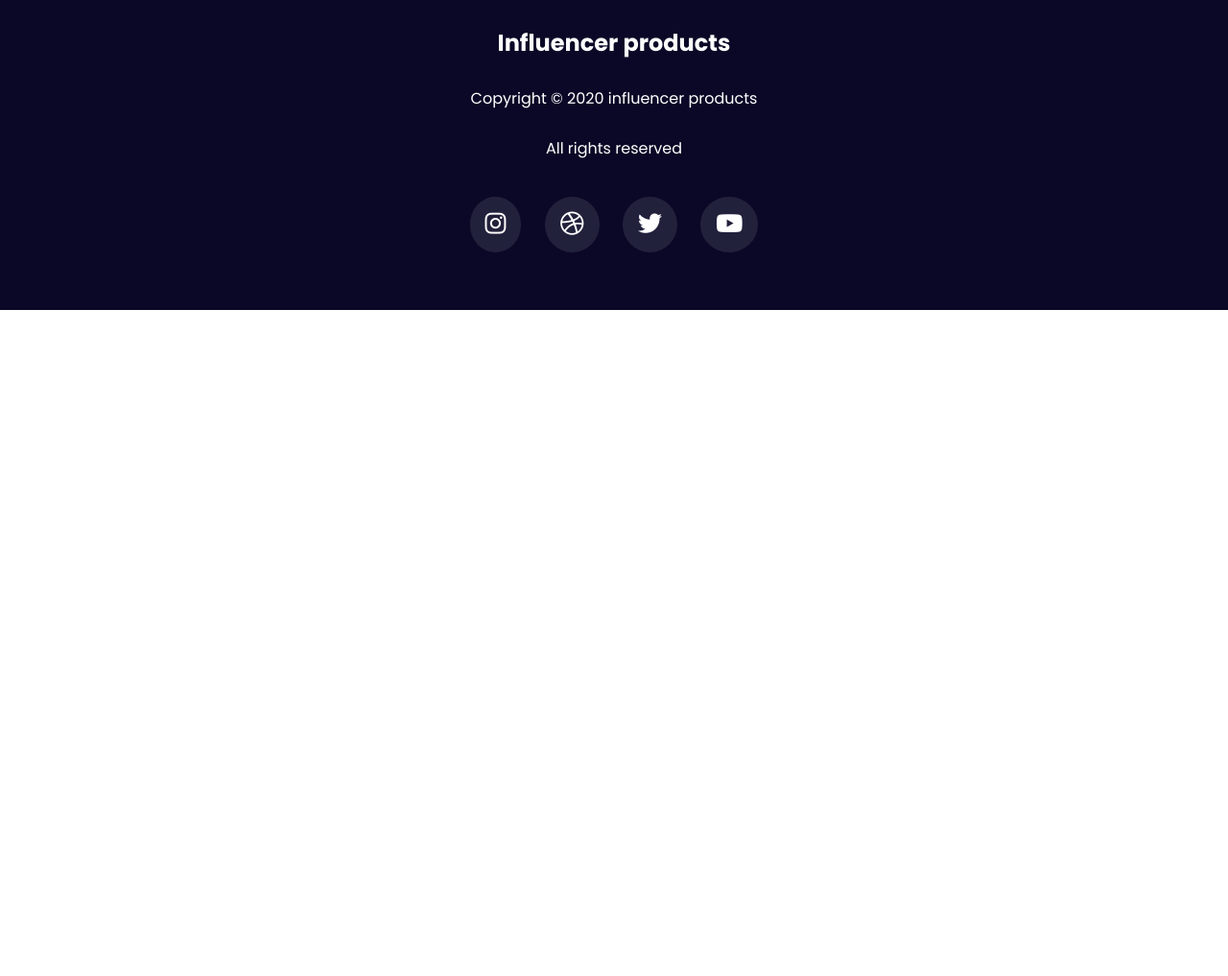
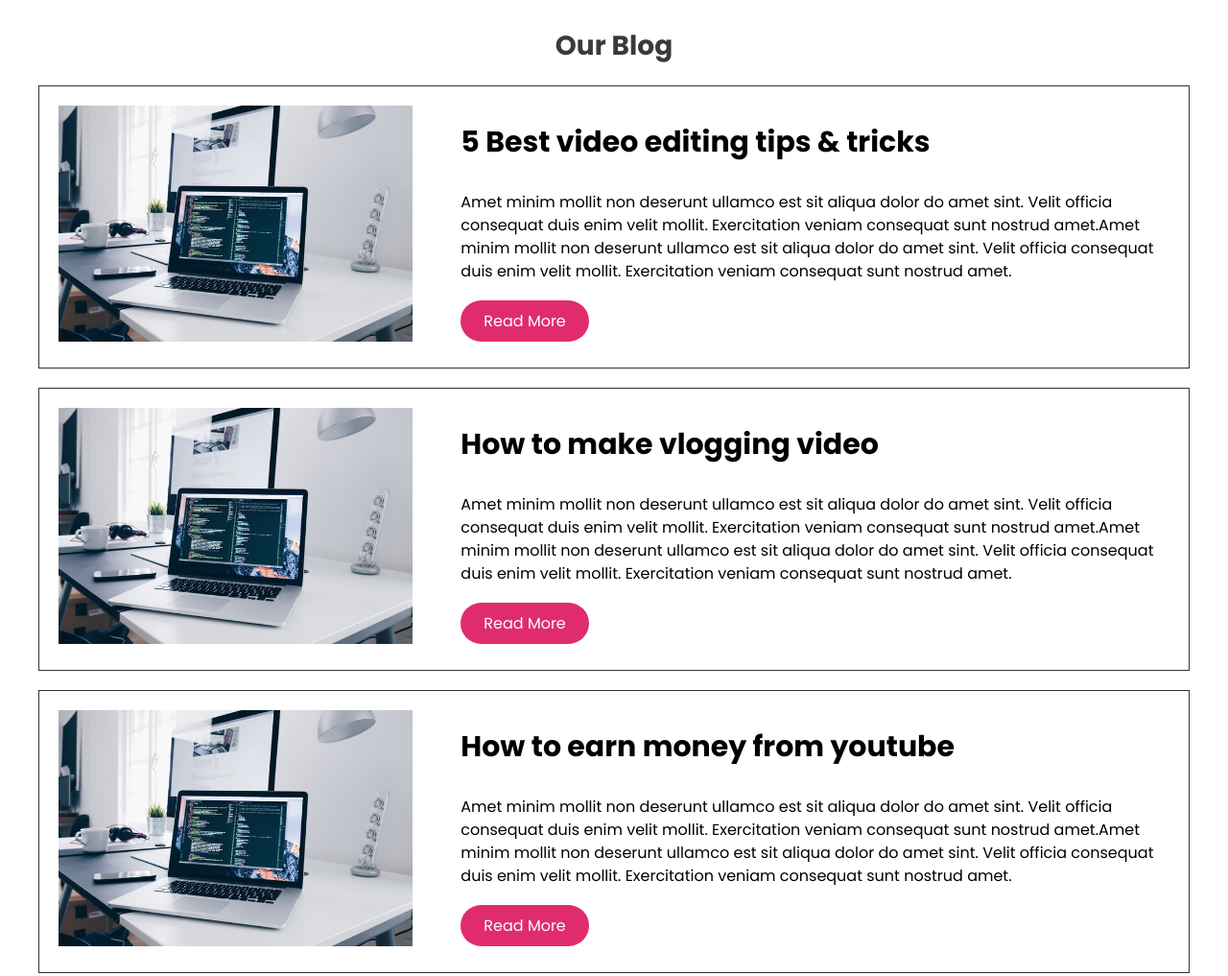
Before and after one commit to biplopx/influencer-gear, a plain HTML site: page index.html in a window 1280 px wide. Shown: the part 3000-4017 px from the top of the page at 96% size. Before the commit the page ends 3323 px from the top, so only its background shows below. Drawn offline with Linux system fonts and the light colour scheme.

Commit message:
our blog

```diff
--- a/index.html
+++ b/index.html
@@ -223,6 +223,42 @@
         <a href="/">Preebook Now <i class="fas fa-arrow-right"></i></a>
       </div>
     </section>
+    <!-- Our Blog -->
+    <section class="our-blog">
+      <h1 class="m-heading">Our Blog</h2>
+      <div class="container">
+        <div class="blog">
+          <div class="feature-img">
+            <img src="./images/blog-1.jpg" alt="blog" />
+          </div>
+          <div class="blog-details">
+            <h2>5 Best video editing tips & tricks</h2>
+            <p>Amet minim mollit non deserunt ullamco est sit aliqua dolor do amet sint. Velit officia consequat duis enim velit mollit. Exercitation veniam consequat sunt nostrud amet.Amet minim mollit non deserunt ullamco est sit aliqua dolor do amet sint. Velit officia consequat duis enim velit mollit. Exercitation veniam consequat sunt nostrud amet.</p>
+            <a href="/" class="btn">Read More</a>
+          </div>
+        </div>
+        <div class="blog">
+          <div class="feature-img">
+            <img src="./images/blog-1.jpg" alt="blog" />
+          </div>
+          <div class="blog-details">
+            <h2>How to make vlogging video</h2>
+            <p>Amet minim mollit non deserunt ullamco est sit aliqua dolor do amet sint. Velit officia consequat duis enim velit mollit. Exercitation veniam consequat sunt nostrud amet.Amet minim mollit non deserunt ullamco est sit aliqua dolor do amet sint. Velit officia consequat duis enim velit mollit. Exercitation veniam consequat sunt nostrud amet.</p>
+            <a href="/" class="btn">Read More</a>
+          </div>
+        </div>
+        <div class="blog">
+          <div class="feature-img">
+            <img src="./images/blog-1.jpg" alt="blog" />
+          </div>
+          <div class="blog-details">
+            <h2>How to earn money from youtube</h2>
+            <p>Amet minim mollit non deserunt ullamco est sit aliqua dolor do amet sint. Velit officia consequat duis enim velit mollit. Exercitation veniam consequat sunt nostrud amet.Amet minim mollit non deserunt ullamco est sit aliqua dolor do amet sint. Velit officia consequat duis enim velit mollit. Exercitation veniam consequat sunt nostrud amet.</p>
+            <a href="/" class="btn">Read More</a>
+          </div>
+        </div>
+      </div>
+    </section>
 
     <!-- Footer Section -->
     <footer>
--- a/style.css
+++ b/style.css
@@ -179,13 +179,41 @@ header {
 .product p {
   margin: 0.75rem 0;
 }
-/* Contact us */
-.contact-us {
-  padding: 100px 0;
+/* Our Blogs */
+.our-blog {
+  padding: 50px 0;
 }
-.contact-us .container {
+.our-blog h1 {
+  text-align: center;
+  font-size: 28px;
+  margin-bottom: 20px;
+  color: #3a3a3a;
+  font-weight: 700;
+}
+.our-blog .container .blog {
   display: flex;
+  justify-content: space-between;
+  align-items: center;
+  border: 1px solid #333;
+  gap: 50px;
+  padding: 20px;
+  margin: 20px;
 }
+.blog h2 {
+  font-size: 30px;
+  text-align: left;
+}
+.blog .feature-img {
+  flex: 1;
+}
+.blog .feature-img img {
+  width: 100%;
+}
+.blog .blog-details {
+  text-align: left;
+  flex: 2;
+}
+
 /* Footer */
 footer {
   background: #0a0826;
@@ -202,9 +230,9 @@ footer {
   padding: 10px 16px;
   background: #22213c;
   color: #fff;
-  margin: 10px;
+  margin: 5px;
   border-radius: 50%;
-  font-size: 25px;
+  font-size: 20px;
   text-align: center;
 }
 /* Mobile */
@@ -231,6 +259,9 @@ footer {
   .all-products {
     grid-template-columns: repeat(2, 1fr);
   }
+  .our-blog .container .blog {
+    flex-direction: column;
+  }
 }
 @media only screen and (max-width: 550px) {
   .banner-text h1 {
@@ -242,4 +273,7 @@ footer {
   .company .container {
     justify-content: space-around;
   }
+  .our-blog .container .blog {
+    flex-direction: column;
+  }
 }
```
Also changed, not shown: images/blog-1.jpg (added).
